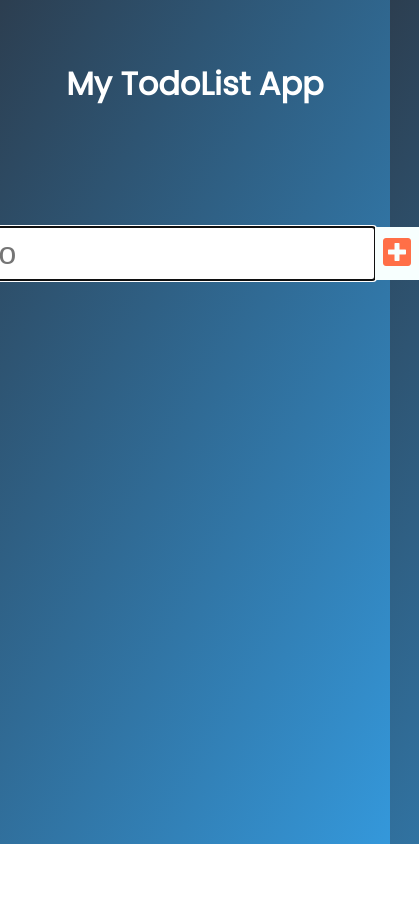
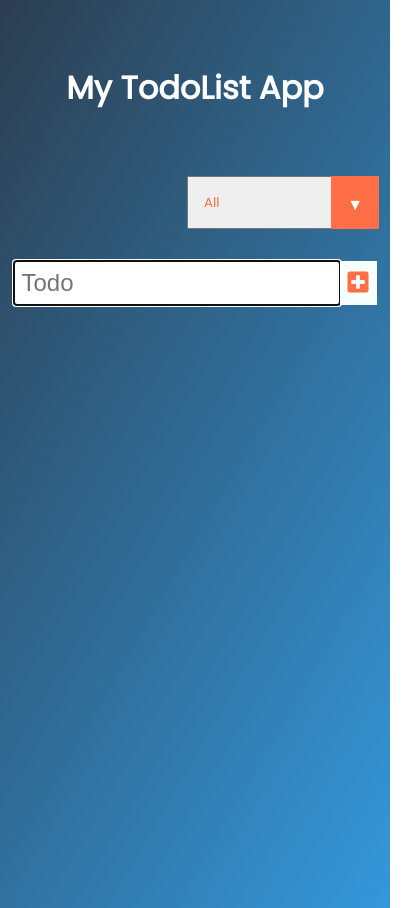
Before and after one commit to marveldev/todoList-react-app, a React (Create React App) app: page / in a window 390 px wide. Shown: the whole page, 419 px wide, since content can reach past the window. Before the commit the page ends 844 px from the top, so only its background shows below. Built offline with nearby package versions, Linux system fonts and the light colour scheme.

Commit message:
add responsiveness for small screen sizes

```diff
--- a/src/component/form/Form.js
+++ b/src/component/form/Form.js
@@ -23,8 +23,10 @@ const Form = ({ todoList, setTodoList, setFilterParam }) => {
   return (
     <>
       <form onSubmit={(event) => addTodo(event)}>
-        <input type="text" className="todo-input" placeholder="Todo" autoFocus required/>
-        <button type="submit"><i className="fas fa-plus-square"></i></button>
+        <div>
+          <input type="text" className="todo-input" placeholder="Todo" autoFocus required/>
+          <button type="submit"><i className="fas fa-plus-square"></i></button>
+        </div>
         <div className="select">
           <select
             onChange={(event) => {setFilterParam(event.target.value)}}
--- a/src/index.css
+++ b/src/index.css
@@ -13,11 +13,11 @@ body {
 
 h1 {
   font-size: 2rem;
+  text-align: center;
+  margin: 2em;
 }
 
-h1,
 form {
-  min-height: 20vh;
   display: flex;
   justify-content: center;
   align-items: center;
@@ -60,7 +60,7 @@ form button:hover {
   font-size: 1.5rem;
   color: black;
   display: flex;
-  width: 20em;
+  width: 20rem;
   justify-content: space-between;
   align-items: center;
   transition: all 1s ease;
@@ -118,19 +118,16 @@ button:active {
   outline: 0;
   box-shadow: none;
   background-image: none;
+  color: #ff6f47;
+  font-family: "Poppins", sans-serif;
+  cursor: pointer;
+  width: 12rem;
 }
 
 .select {
   margin: 1rem;
   position: relative;
   overflow: hidden;
-}
-
-.filter-todo {
-  color: #ff6f47;
-  font-family: "Poppins", sans-serif;
-  cursor: pointer;
-  width: 12rem;
 }
 
 .select::after {
@@ -182,6 +179,10 @@ button:active {
   background: #0bd4a2;
 }
 
+.edit-modal form {
+  margin-top: 1.5em;
+}
+
 .edit-modal {
   position: absolute;
   z-index: 1;
@@ -218,3 +219,84 @@ button:active {
 .edit-modal p {
   flex: 0.8;
 }
+
+@media screen and (max-width: 680px) {
+  form {
+    flex-direction: column-reverse;
+  }
+
+  .select {
+    margin: 0 0 2rem 15rem;
+  }
+
+  .todo-container {
+    margin-top: 1em;
+  }
+
+  .edit-modal form {
+    flex-direction: row;
+  }
+}
+
+@media screen and (max-width: 500px) {
+  .select {
+    position: relative;
+    right: 0;
+  }
+
+  .todo {
+    font-size: 1.5rem;
+    width: 25rem;
+  }
+
+  .edit-modal {
+    width: 100%;
+  }
+}
+
+@media screen and (max-width: 450px) {
+  .select {
+    position: relative;
+    right: 1rem;
+  }
+
+  form input,
+  form button {
+    font-size: 1.8rem;
+  }
+}
+
+@media screen and (max-width: 400px) {
+  .select {
+    position: relative;
+    right: 2rem;
+  }
+
+  form input,
+  form button {
+    font-size: 1.5rem;
+  }
+
+  .todo {
+    font-size: 1.3rem;
+    width: 21rem;
+  }
+}
+
+@media screen and (max-width: 375px) {
+  .select {
+    position: relative;
+    right: 4rem;
+  }
+}
+
+@media screen and (max-width: 320px) {
+  form input,
+  form button {
+    font-size: 1.3rem;
+  }
+
+  .todo {
+    width: 18rem;
+  }
+}
```
